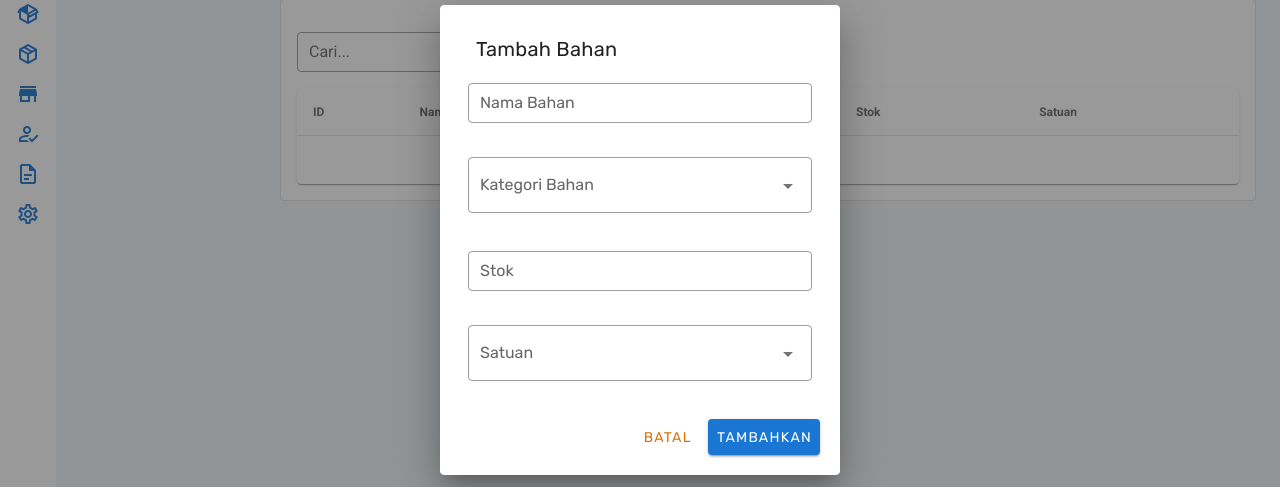
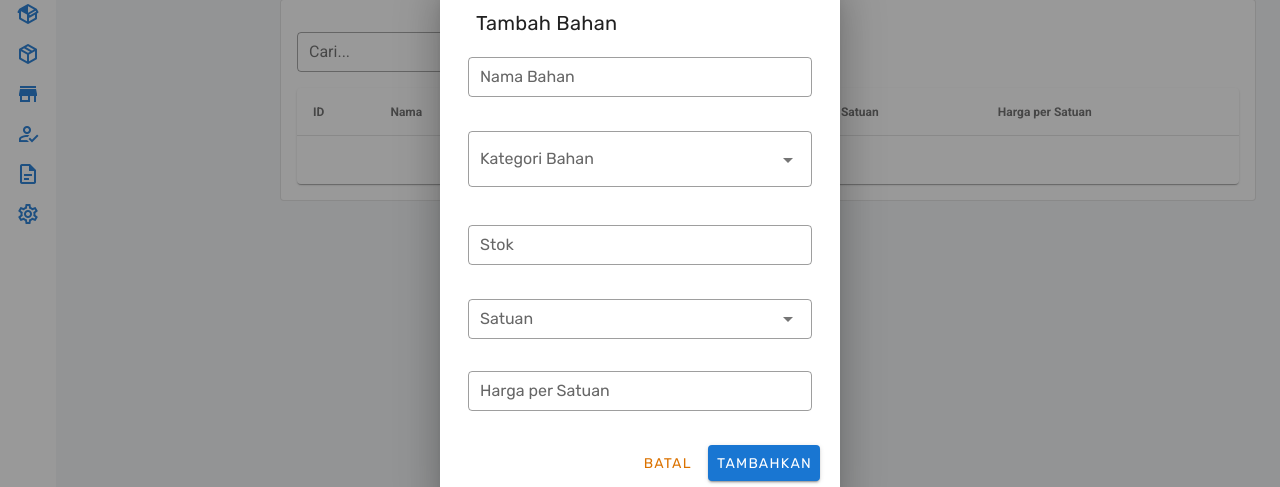
Before and after one commit to Nurhiman20/pos-app, a Vue app: page /produk/daftar-bahan in a window 1280 px wide. Both pictures are taken after a click on the button "TAMBAH BAHAN". Shown: the part 160-647 px from the top of the page. Built offline with nearby package versions, Linux system fonts and the light colour scheme; what vue-html-to-paper would draw is missing.

Commit message:
feat(Bahan): Add price and unit

```diff
--- a/src/views/Produk/components/EditBahan.vue
+++ b/src/views/Produk/components/EditBahan.vue
@@ -44,14 +44,30 @@
               ></v-text-field>
             </ValidationProvider>
             <ValidationProvider v-slot="{ errors }" name="Satuan" rules="required">
-              <v-select
+              <v-autocomplete
+                :error-messages="errors"
                 v-model="selectedIngredient.unit"
-                :error-messages="errors"
                 :items="listUnit"
                 label="Satuan"
+                cache-items
                 class="mb-0 mt-2 px-4"
                 outlined
-              ></v-select>
+                dense
+                hide-no-data
+                hide-details
+                :clearable="true"
+              ></v-autocomplete>
+            </ValidationProvider>
+            <ValidationProvider v-slot="{ errors }" name="Harga per satuan" rules="required|integer">
+              <v-text-field
+                :error-messages="errors"
+                v-model="selectedIngredient.price"
+                label="Harga per Satuan"
+                outlined
+                dense
+                type="number"
+                class="mb-0 mt-8 px-4"
+              ></v-text-field>
             </ValidationProvider>
             <v-card-actions>
               <v-spacer></v-spacer>
@@ -71,7 +87,7 @@ export default {
   data() {
     return {
       selectedIngredient: {},
-      listUnit: ['botol (btl)', 'bungkus (bks)', 'box (box)', 'centimeter (cm)', 'gram (g)']
+      listUnit: ['liter (l)', 'mililiter (ml)', 'kilogram (kg)', 'ons (ons)', 'gram (g)', 'miligram (mg)', 'centimeter (cm)', 'meter (m)', 'inch (in)', 'bungkus (bks)', 'botol (btl)', 'box (box)', 'butir (btr)', 'pieces (pcs)']
     }
   },
   watch: {
--- a/src/views/Produk/components/TambahBahan.vue
+++ b/src/views/Produk/components/TambahBahan.vue
@@ -39,14 +39,30 @@
               ></v-text-field>
             </ValidationProvider>
             <ValidationProvider v-slot="{ errors }" name="Satuan" rules="required">
-              <v-select
+              <v-autocomplete
+                :error-messages="errors"
                 v-model="unitIngredient"
-                :error-messages="errors"
                 :items="listUnit"
                 label="Satuan"
+                cache-items
                 class="mb-0 mt-2 px-4"
                 outlined
-              ></v-select>
+                dense
+                hide-no-data
+                hide-details
+                :clearable="true"
+              ></v-autocomplete>
+            </ValidationProvider>
+            <ValidationProvider v-slot="{ errors }" name="Harga per satuan" rules="required|integer">
+              <v-text-field
+                :error-messages="errors"
+                v-model="pricePerUnit"
+                label="Harga per Satuan"
+                outlined
+                dense
+                type="number"
+                class="mb-0 mt-8 px-4"
+              ></v-text-field>
             </ValidationProvider>
             <v-card-actions>
               <v-spacer></v-spacer>
@@ -69,7 +85,8 @@ export default {
       categoryIngredient: {},
       stockIngredient: null,
       unitIngredient: null,
-      listUnit: ['botol (btl)', 'bungkus (bks)', 'box (box)', 'centimeter (cm)', 'gram (g)']
+      pricePerUnit: null,
+      listUnit: ['liter (l)', 'mililiter (ml)', 'kilogram (kg)', 'ons (ons)', 'gram (g)', 'miligram (mg)', 'centimeter (cm)', 'meter (m)', 'inch (in)', 'bungkus (bks)', 'botol (btl)', 'box (box)', 'butir (btr)', 'pieces (pcs)']
     }
   },
   methods: {
@@ -93,7 +110,8 @@ export default {
         name: this.nameIngredient,
         category: this.categoryIngredient,
         stock: this.stockIngredient,
-        unit: this.unitIngredient
+        unit: this.unitIngredient,
+        price: this.pricePerUnit
       };
       this.$store.dispatch("submitIngredient", dataForm)
         .then(() => {
--- a/src/views/Produk/views/DaftarBahan.vue
+++ b/src/views/Produk/views/DaftarBahan.vue
@@ -3,15 +3,15 @@
     <div class="d-flex flex-row justify-space-between align-center">
       <h1>Daftar Bahan</h1>
       <div class="d-flex flex-row flex-wrap justify-end">
-        <!-- <download-excel
-          :data="$store.state.listCategory"
+        <download-excel
+          :data="$store.state.listIngredient"
           :fields="jsonFields"
-          worksheet="Category"
-          name="Kategori.xls"
+          worksheet="Ingredient"
+          name="Bahan.xls"
           class="mb-1"
         >
           <v-btn color="success" small>Export</v-btn>
-        </download-excel> -->
+        </download-excel>
         <v-btn class="ml-2" color="primary" small @click="dialogAddIngredient = true">Tambah Bahan</v-btn>
       </div>
     </div>
@@ -103,14 +103,16 @@ export default {
         { text: 'Nama', value: 'name', sortable: true },
         { text: 'Kategori', value: 'category.name', sortable: true },
         { text: 'Stok', value: 'stock', sortable: true },
-        { text: 'Satuan', value: 'unit', sortable: true }
+        { text: 'Satuan', value: 'unit', sortable: true },
+        { text: 'Harga per Satuan', value: 'price', sortable: true }
       ],
       jsonFields: {
         ID: 'id',
         Nama: 'name',
-        Kategori: 'category',
+        Kategori: 'category.name',
         Stok: 'stock',
-        Satuan: 'unit'
+        Satuan: 'unit',
+        'Harga per Satuan': 'price'
       },
       dialogAddIngredient: false,
       dialogEditIngredient: false,
```
